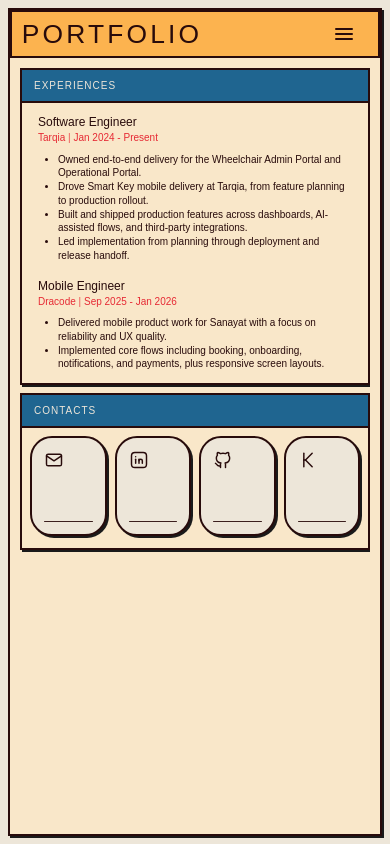
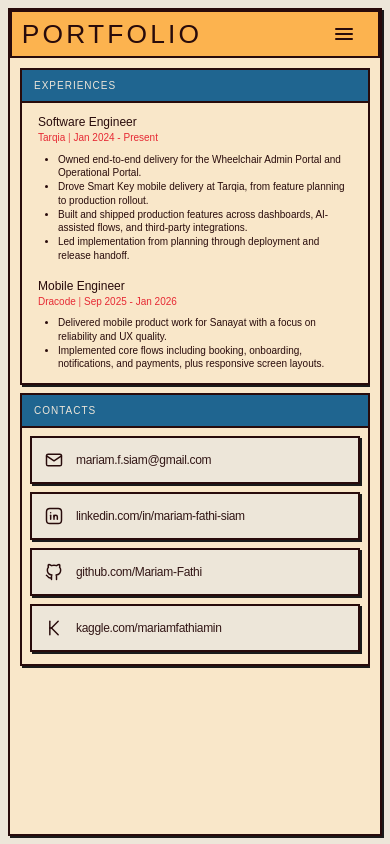
Before and after one commit to Mariam-Fathi/mf-portfolio, a Next.js app: page / in a window 390 px wide. Built offline with nearby package versions, Linux system fonts and the light colour scheme; a web font is replaced by a local one.

Commit message:
fix bugs

```diff
--- a/src/components/hero/HeroContactStrip.tsx
+++ b/src/components/hero/HeroContactStrip.tsx
@@ -184,8 +184,8 @@ export default function HeroContactStrip({
           })}
         </div>
       ) : (
-        /* Row layout — unchanged */
-        <div className="mx-auto flex w-full max-w-[1400px] flex-row gap-2 md:gap-3">
+        /* Row layout (desktop) / Column layout (mobile) */
+        <div className="mx-auto flex w-full max-w-[1400px] flex-col gap-2 md:flex-row md:gap-3">
           {blocks.map((b) => {
             const Icon = b.icon;
             const external = b.id !== "email";
@@ -194,18 +194,18 @@ export default function HeroContactStrip({
                 key={b.id}
                 href={b.href}
                 {...(external ? { target: "_blank", rel: "noopener noreferrer" } : {})}
-                className={`hero-contact-card group flex flex-1 min-h-[100px] min-w-0 flex-col rounded-[22px] p-3 shadow-[2px_2px_0_#1a1a1a] transition-opacity hover:opacity-95 md:p-3.5 ${b.className}`}
+                className={`hero-contact-card group flex w-full min-w-0 flex-row items-center gap-3 p-3 shadow-[2px_2px_0_#1a1a1a] transition-opacity hover:opacity-95 md:flex-col md:flex-1 md:min-h-[100px] md:items-start md:p-3.5 ${b.className}`}
               >
                 <div className="flex shrink-0 justify-start">
                   <Icon className="h-5 w-5 md:h-6 md:w-6" stroke={1.75} />
                 </div>
-                <div className="min-h-[6px] flex-1 md:min-h-2" />
-                <div className="flex w-full items-center gap-1.5" aria-hidden="true">
+                <div className="hidden min-h-[6px] flex-1 md:block md:min-h-2" />
+                <div className="hidden w-full items-center gap-1.5 md:flex" aria-hidden="true">
                   <span className={`hidden h-1.5 w-1.5 shrink-0 rounded-full md:inline-flex ${b.lineClass}`} />
                   <span className={`h-px min-w-0 flex-1 rounded-full ${b.lineClass} opacity-90`} />
                   <span className={`hidden h-1.5 w-1.5 shrink-0 rounded-full md:inline-flex ${b.lineClass}`} />
                 </div>
-                <p className="mt-2 hidden line-clamp-2 text-right font-sans text-[12px] font-medium leading-tight tracking-tight opacity-95 md:block md:text-[12px]">
+                <p className="flex-1 truncate text-left text-[12px] font-medium leading-tight tracking-tight opacity-95 md:mt-2 md:flex-none md:text-right md:text-[12px]">
                   {b.caption}
                 </p>
               </a>
```
